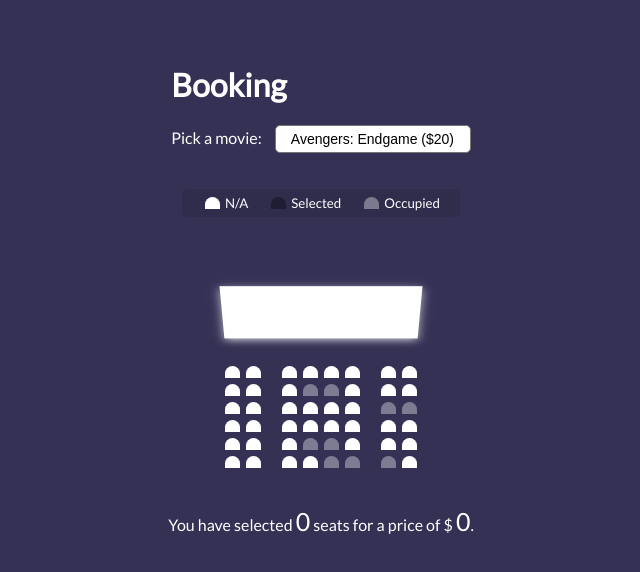
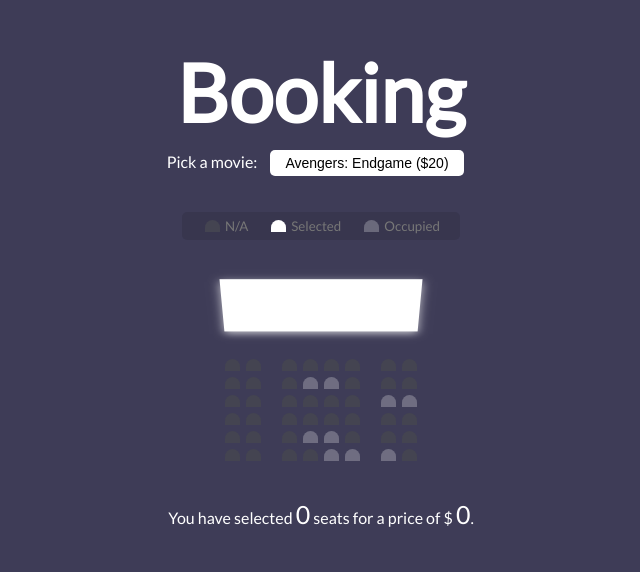
Before and after one commit to YILIN1102/Movie-Seat-Booking, a plain HTML site: page index.html in a window 1280 px wide. Shown: the part 126-698 px from the top of the page, without its empty margins (319-959 px from the left). Drawn offline with Linux system fonts and the light colour scheme.

Commit message:
Update style.css

```diff
--- a/style.css
+++ b/style.css
@@ -5,7 +5,7 @@
 }
 
 body {
-    background-color: #343155;
+  background-color: #3e3c57;
   color: #fff;
   display: flex;
   flex-direction: column;
@@ -13,6 +13,7 @@ body {
   justify-content: center;
   height: 100vh;
   font-family: 'Lato', sans-serif;
+  margin: 0;
 }
 
 .movie-container {
@@ -21,6 +22,7 @@ body {
 
 .movie-container select {
   background-color: #fff;
+  border: 0;
   border-radius: 5px;
   font-size: 14px;
   margin-left: 10px;
@@ -31,13 +33,12 @@ body {
 }
 
 .container {
-
   perspective: 1000px;
-    margin: 30px;
+  margin-bottom: 30px;
 }
 
 .seat {
-    background-color: white;
+  background-color: #444451;
   height: 12px;
   width: 15px;
   margin: 3px;
@@ -46,11 +47,11 @@ body {
 }
 
 .seat.selected {
-    background-color: rgba(0, 0, 0, 0.331);
+  background-color: white;
 }
 
 .seat.occupied {
-    background-color: rgba(255, 255, 255, 0.365);
+  background-color: rgba(255, 255, 255, 0.256);
 }
 
 .seat:nth-of-type(2) {
@@ -63,7 +64,7 @@ body {
 
 .seat:not(.occupied):hover {
   cursor: pointer;
-    transform: scale(1.5);
+  transform: scale(1.2);
 }
 
 .showcase .seat:not(.occupied):hover {
@@ -75,6 +76,7 @@ body {
   background: rgba(0, 0, 0, 0.1);
   padding: 5px 10px;
   border-radius: 5px;
+  color: #777;
   list-style-type: none;
   display: flex;
   justify-content: space-between;
@@ -109,6 +111,11 @@ p.text {
 }
 
 p.text span {
-    color: white;
+  color: #ffffff;
   font-size: 25px;
 }
+
+h1 {
+  font-size: 5rem;
+  margin: 10px;
+}
```
Lines whose indentation alone changed are shown as unchanged.
